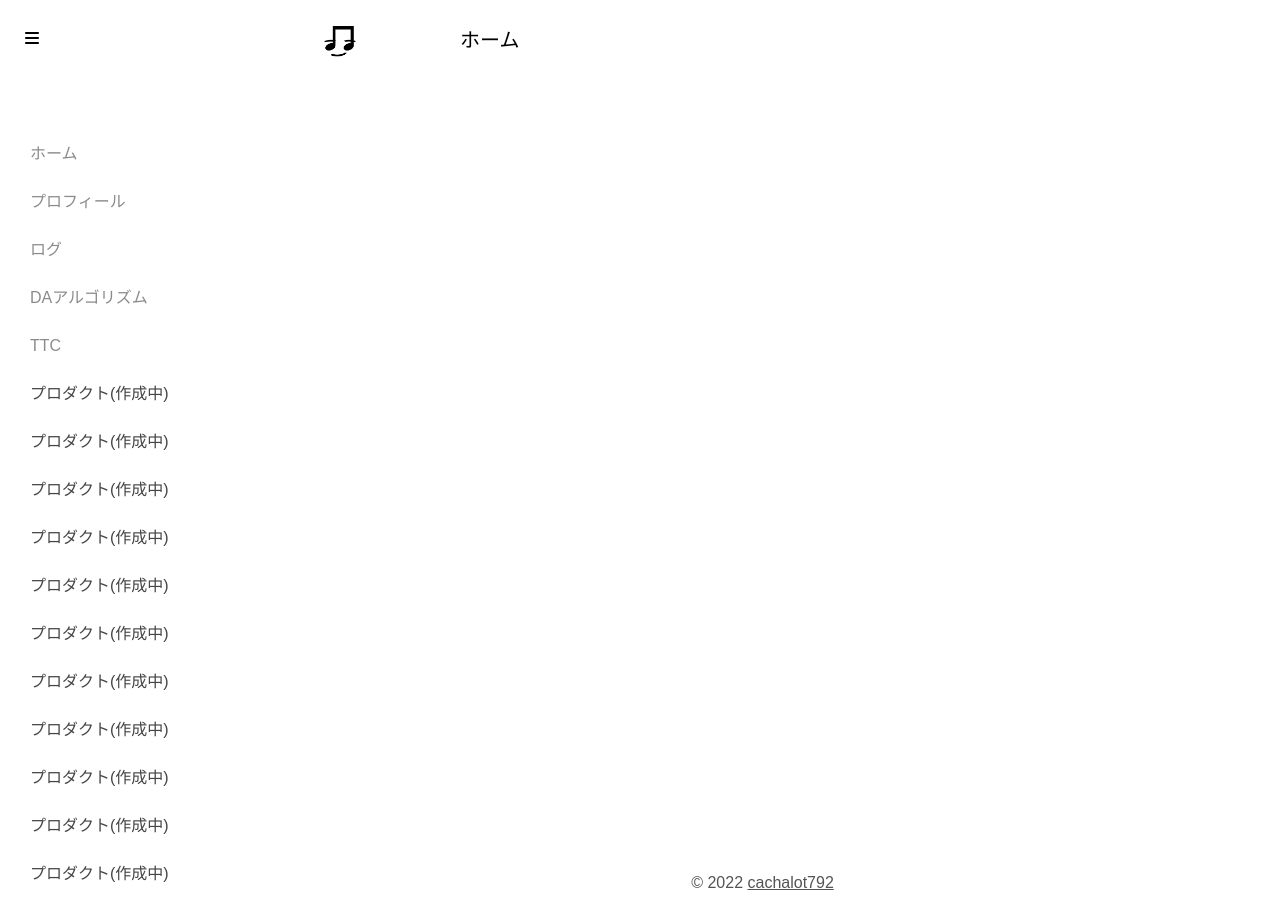
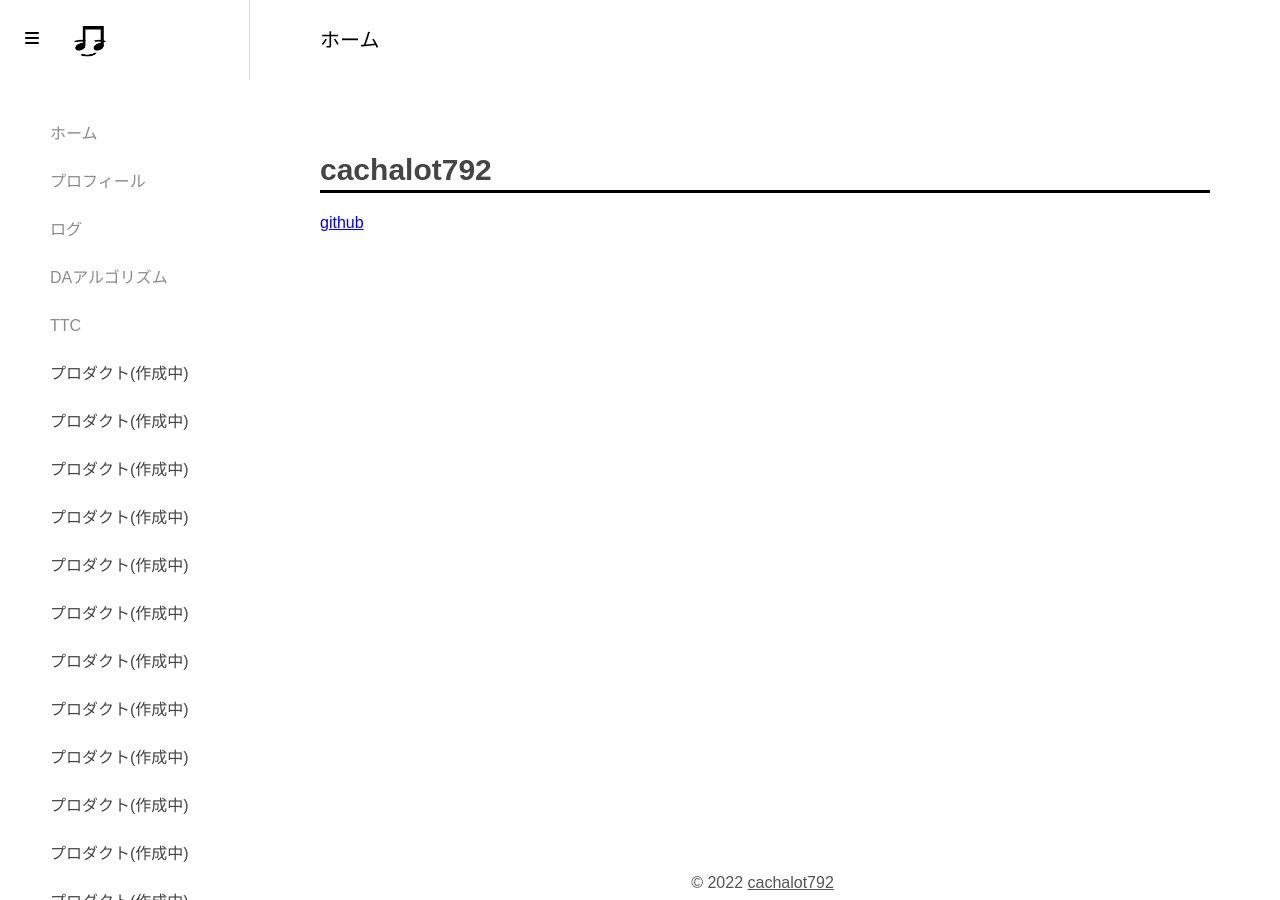
Before and after one commit to Cachalot792/Website_Ver.1, a Jekyll site: the page built from documents/profile/index.md, in a window 1280 px wide. Built offline with Jekyll 4.4.1, drawn with Linux system fonts in a browser that asks for light colours; nearby versions of some CDN libraries; our own code applies the rules of GitHub Pages for plain Markdown files; Markdown is read by kramdown in place of the engine named in the settings.

Commit message:
スタイルシートの変更
nav barの隠す隠さないをトグルするときに関わるスタイルの変更

```diff
--- a/_layouts/default.html
+++ b/_layouts/default.html
@@ -12,7 +12,11 @@
       <script src="https://kit.fontawesome.com/f15cfe71a9.js" crossorigin="anonymous"></script>
     </head>
 
+    <div class="nav_header"></div>
     <i class="fas fa-bars nav-bar"></i>
+    <a href="/">
+      <img src="/images/home_icon.png" id="home_icon" class="home_icon">
+    </a>
 
     <nav>
       <ul>
@@ -87,9 +91,6 @@
     <div class="space"></div>
 
     <header>
-      <a href="/">
-        <img src="/images/home_icon.png" id="home_icon">
-      </a>
         <h1>ホーム</h1>
     </header>
 
--- a/documents/profile/index.md
+++ b/documents/profile/index.md
@@ -0,0 +1,7 @@
+---
+layout: default
+title: プロフィール
+---
+
+# cachalot792
+[github](https://github.com/Cachalot792/)
--- a/scripts/default.js
+++ b/scripts/default.js
@@ -1,29 +1,14 @@
 $(document).ready(function() {
     $('.nav-bar').on('click', function() {
+      $('.nav_header').toggleClass('hidden-nav_header');
       $('.space').toggleClass('hidden-space');
       $('nav').toggleClass('hidden-nav');
       $('.nav-bar').toggleClass('nav-bar-white');
-      $('header').toggleClass('header-onclick');
     });
 });
 
-$(window).scroll(function(){
-  if($(window).scrollTop() > 80){
-  $('header').addClass('header-scroll');
-  $('header img').addClass('header-scroll-img');
-  $('header h1').addClass('header-scroll-h1');
-  $('header ul').addClass('header-scroll-ul');
-  $('.nav-bar').addClass('header-scroll-nav');
-  }else{
-    $('header').removeClass('header-scroll');
-    $('header img').removeClass('header-scroll-img');
-    $('header h1').removeClass('header-scroll-h1');
-    $('header ul').removeClass('header-scroll-ul');
-    $('.nav-bar').removeClass('header-scroll-nav');
-  }
-});
-
 if (window.matchMedia('(max-width: 800px)').matches) {
+  $('.nav_header').addClass('hidden-nav_header');
   $('.space').addClass('hidden-space');
   $('nav').addClass('hidden-nav');
   $('.nav-bar').addClass('nav-bar-white');
--- a/styles/default.css
+++ b/styles/default.css
@@ -1,6 +1,9 @@
-/* http://meyerweb.com/eric/tools/css/reset/
-   v2.0 | 20110126
-   License: none (public domain)
+/* Reset CSS */
+
+/*
+    http://meyerweb.com/eric/tools/css/reset/
+    v2.0 | 20110126
+    License: none (public domain)
 */
 
 html, body, div, span, applet, object, iframe,
@@ -47,9 +50,10 @@
 	border-spacing: 0;
 }
 
-/*************************/
+/*******************************************************************************************************************/
 
 :root{
+  /*定数*/
   --nav_width: 250px;
   --header_height: 80px;
   --footer_height: 25px;
@@ -67,10 +71,18 @@
   height: 100%;
   color:#454545;
 }
+.nav_header{
+  width: calc(var(--nav_width) - 1px);
+  height: var(--header_height);
+  position: fixed;
+  border-right: 1px solid #dcdcdc;
+  z-index: 9;
+}
 
 nav{
   width: var(--nav_width);
-  height:100vh;
+  margin-top: var(--header_height);
+  height:calc(100% - var(--header_height));
   background-color:white; /*#1b1b1b*/
   position:fixed;
   left:0px;
@@ -95,9 +107,9 @@
   background: #dcdcdc; /*rgba(0, 0, 0, 0.1)*/
 }
 nav ul{
-  padding-top: 130px;
+  padding-top: 30px;
   padding-bottom: 50px;
-  padding-left: 30px;
+  padding-left: 50px;
 }
 nav li{
   line-height: 3;
@@ -118,8 +130,22 @@
   margin-left: 25px;
   cursor: pointer;
   position: fixed;
+  top: 0px;
+  left: 0px;
   z-index: 10;
   color:black;
+}
+
+.home_icon{
+  height: 40px;
+  width: 40px;
+  margin-top: 20px;
+  margin-bottom: 20px;
+  margin-left: 70px;
+  position: fixed;
+  top: 0px;
+  left: 0px;
+  z-index: 10;
 }
 
 header{
@@ -127,37 +153,17 @@
   height:80px;
   background-color:rgba(255, 255, 255, 0.156); /*#FC9D9D*/
   position:fixed;
-  left: var(--nav_width);
-  width:calc(100% -  var(--nav_width));
+  left: 0px;
+  width: 100%;
   color:black;
-  z-index: 9;
-}
-
-header img{
-  height: 40px;
-  width: 40px;
-  padding-top: 20px;
-  padding-bottom: 20px;
-  margin-left: 70px;
-  float: left;
+  z-index: 8;
 }
 
 header h1{
   line-height:80px;
-  padding-left:100px;
+  padding-left:calc(var(--nav_width) + 70px);
   font-size: 20px;
   float:left;
-}
-
-header ul{
-  display:flex;
-  justify-content:flex-end;
-  align-items: center;
-  height:80px;
-}
-
-header li{
-  margin-right:50px;
 }
 
 main{
@@ -227,7 +233,7 @@
 main p{
   line-height: 20px;
 }
-main ul{
+main ul, main ol{
   list-style: disc;
   list-style-position: inside;
   margin-top: 10px;
@@ -256,6 +262,9 @@
   text-decoration:underline;
 }
 
+.hidden-nav_header{
+  width: 0px;
+}
 
 .hidden-space{
   width: 0px;
@@ -263,35 +272,6 @@
 
 .hidden-nav{
   left: calc(-1 * var(--nav_width));
-}
-
-.header-onclick{
-  width:100%;
-  left:0px;
-}
-
-.header-scroll{
-  height:50px;
-  background-color:#a1a0a0;/*#FCECEA*/
-}
-
-.header-scroll-img{
-  height: 30px;
-  width: 30px;
-  padding-top: 10px;
-  padding-bottom: 10px;
-}
-
-.header-scroll-h1{
-  line-height:50px;
-}
-
-.header-scroll-ul{
-   height:50px;
-}
-
-.header-scroll-nav{
-   margin-top:17px;
 }
 
 .nav-bar-white{
```
Also changed, not shown: documents/blog/2022-07-04/index.md (+4 -0 lines), documents/economics/daalgorithm/index.md (added, +4 -0 lines), documents/economics/ttc/index.md (added, +4 -0 lines), documents/blog/2022-07-11/index.md (line endings or trailing spaces).
